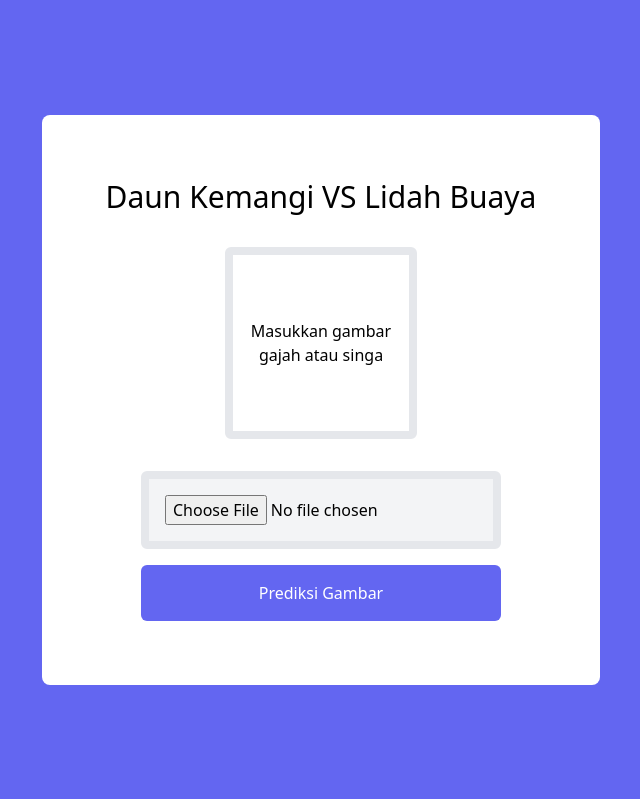
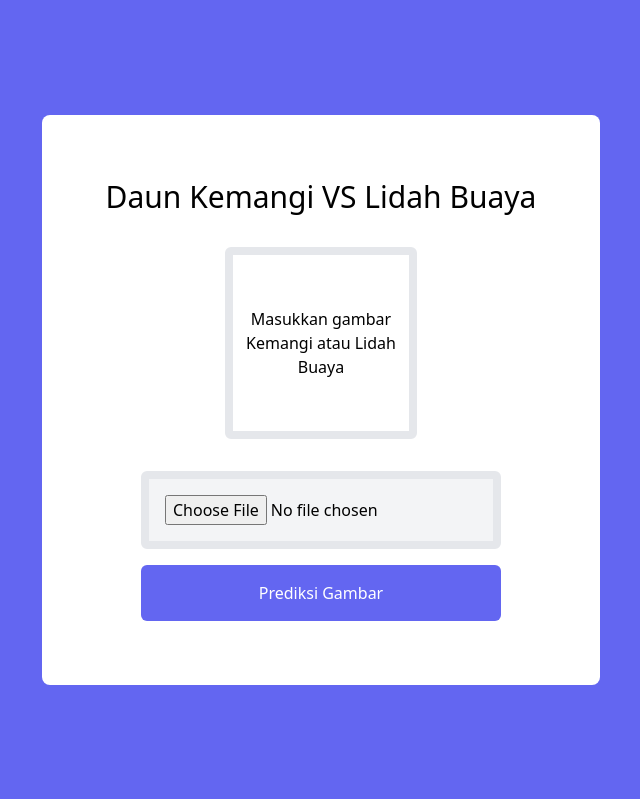
Before and after one commit to gillyhuga/image-classification, a Flask app: page / in a window 1280 px wide. Shown: the top 799 px of the page, without its empty margins (319-959 px from the left). Run offline with Flask 2, Linux system fonts and the light colour scheme.

Commit message:
update app and index

```diff
--- a/app.py
+++ b/app.py
@@ -19,6 +19,10 @@ def predict_label(img_path):
     q = np.array(q, dtype='float') / 255.0
     q_pred = model.predict(q)
     predicted_bit = int(q_pred)
+    if q_pred >= 0.002 :
+        predicted_bit = 1
+    else :
+        predicted_bit = 0
     return class_dict[predicted_bit]
 
 @app.route('/', methods=['GET', 'POST'])
--- a/templates/index.html
+++ b/templates/index.html
@@ -8,7 +8,7 @@
             href="https://unpkg.com/tailwindcss@^2/dist/tailwind.min.css"
             rel="stylesheet"
         />
-        <title>Elephant vs Lion App</title>
+        <title>Kemangi vs Lidah Buaya</title>
     </head>
     <body>
         <section
@@ -52,7 +52,7 @@
                     "
                 >
                     <p class="text-center">
-                        Masukkan gambar gajah atau singa
+                        Masukkan gambar Kemangi atau Lidah Buaya
                     </p>
                 </div>
                 {% endif %} {% if prediction %}
```
Also changed, not shown: static/uploads/008.jpg (added), static/uploads/013.jpg (added), static/uploads/023.jpg (added), static/uploads/044.jpg (added).
